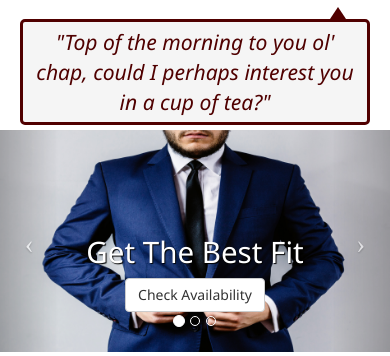
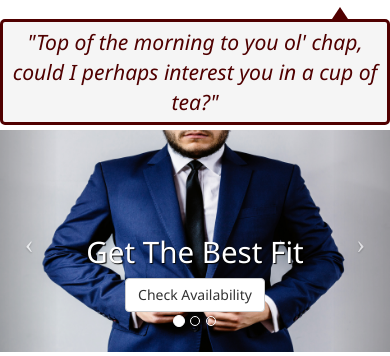
Before and after one commit to careerclosetatm/CareerCloset, a Flask app: page / in a window 390 px wide. Shown: the part 76-432 px from the top of the page. Run offline with Flask 2, Linux system fonts and the light colour scheme; some libraries are stand-ins or nearby versions.

Commit message:
fixed callout div
Last Change Promise T_T

```diff
--- a/static/css/ccloset.css
+++ b/static/css/ccloset.css
@@ -115,7 +115,7 @@ td, th {
 position: relative;
 max-width: auto;
 height: auto;
-margin: 20px 5px 5px 5px;
+margin: 20px -15px 5px -15px;
 padding: 5px;
 background: #f5f5f5;
 border-color:#500000;
@@ -141,7 +141,7 @@ width: 0;
 z-index: 1;
 margin-left: -11px;
 top: -15px;
-left: 99%;
+left: 97%;
 }
 /* space invaders game css */
 .invaders{
@@ -204,22 +204,22 @@ canvas {
   }
 }
 
-@media(min-width:1400px) {
+@media(min-width:1200px) {
   .bubble:after
   {
-  left: 99%;
+  left: 98%;
   }
 }
 @media(max-width:767px) {
   .bubble:after
   {
-  left: 97%;
+  left: 95%;
   }
 }
 @media(max-width:480px) {
   .bubble:after
   {
-  left: 93%;
+  left: 89%;
   }
 }
 #myCarousel, .bubble:after{
```
